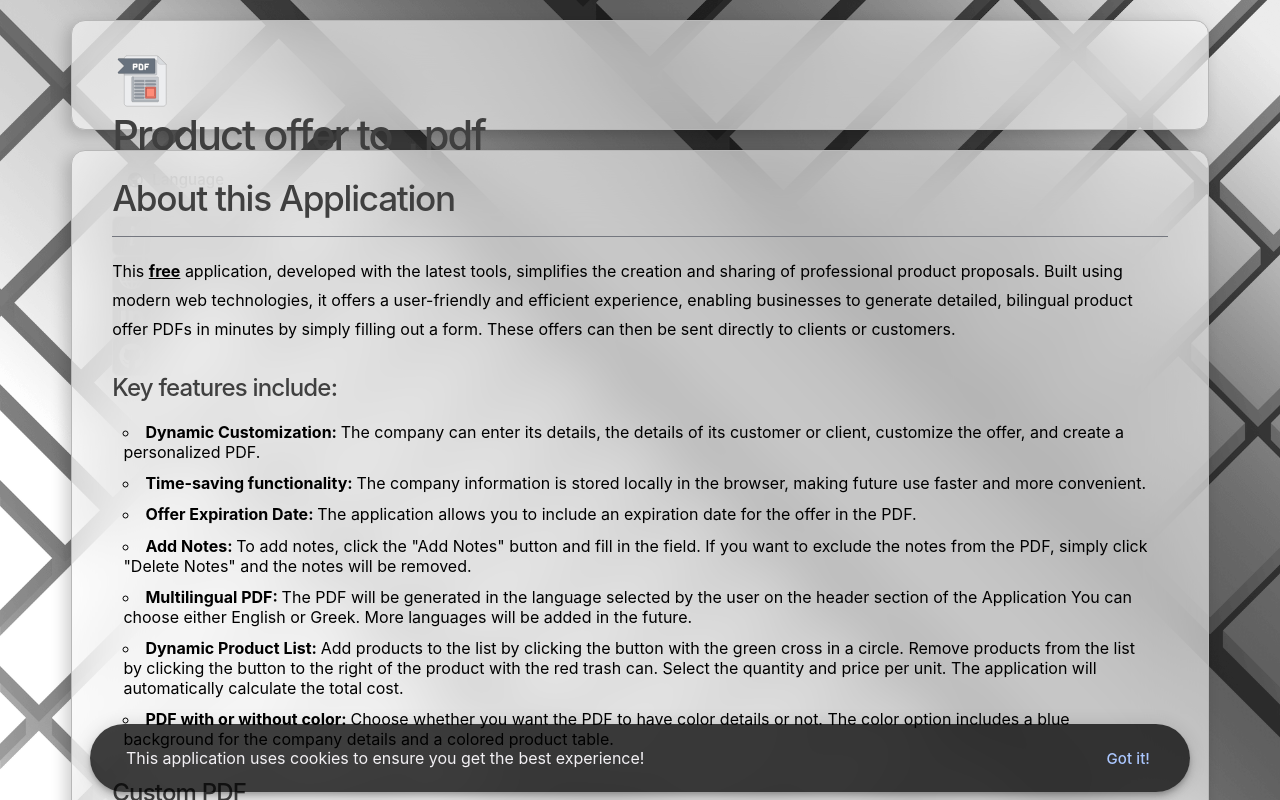
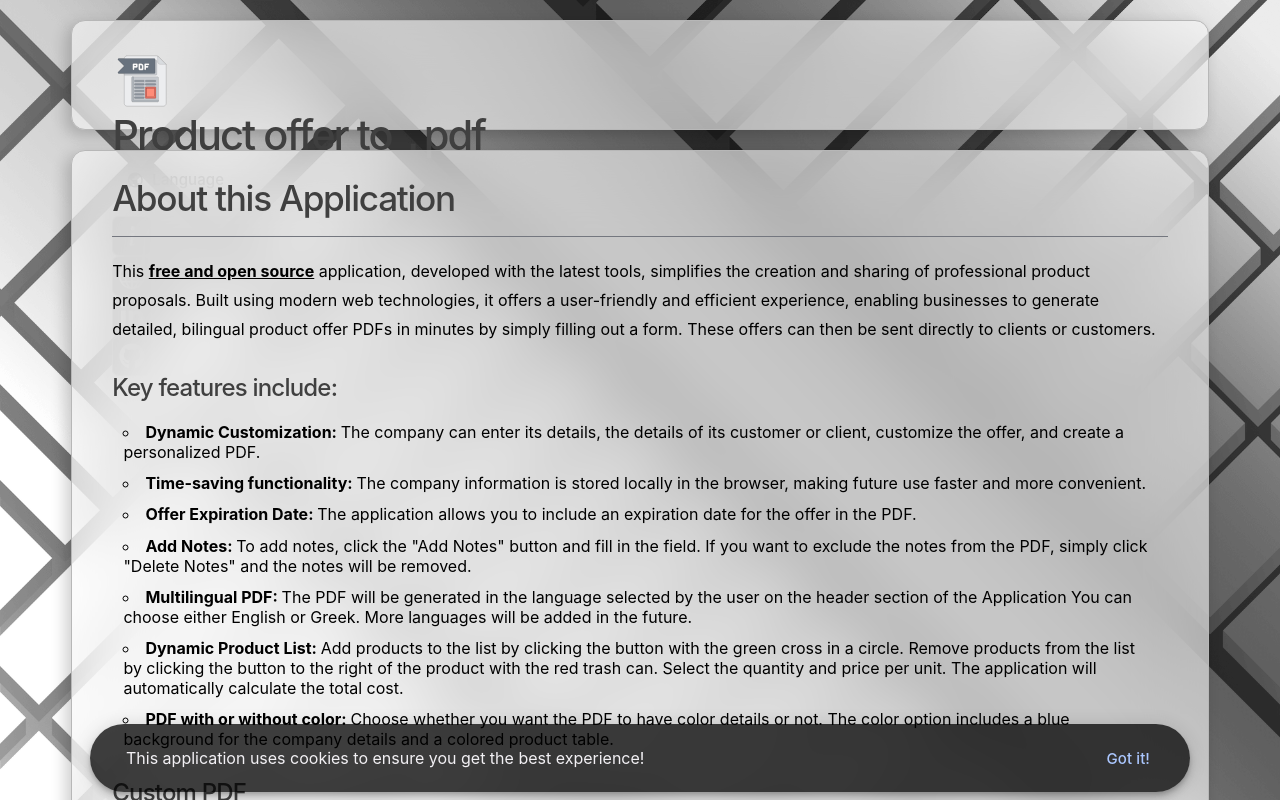
Before and after one commit to nickpolizogopoulos/product-list-offer, an Angular app: page /about in a window 1280 px wide. Shown: the top 800 px of the page. Built offline with nearby package versions, Linux system fonts and the light colour scheme.

Commit message:
Update application description to emphasize open source nature in English and Greek content

```diff
--- a/src/app/pages/about/english-content.ts
+++ b/src/app/pages/about/english-content.ts
@@ -3,7 +3,7 @@ import { type AboutContent } from "./about-types";
 export const contentEng: AboutContent = {
     pageHeader: 'About this Application',
     appDescription: `
-        This <strong><u>free</u></strong> application, developed with the latest tools,
+        This <strong><u>free and open source</u></strong> application, developed with the latest tools,
         simplifies the creation and sharing of professional product proposals.
         Built using modern web technologies, it offers a user-friendly and efficient experience,
         enabling businesses to generate detailed, bilingual product offer PDFs in minutes by simply filling out a form.
--- a/src/app/pages/about/greek-content.ts
+++ b/src/app/pages/about/greek-content.ts
@@ -3,7 +3,7 @@ import { AboutContent } from "./about-types";
 export const contentGr: AboutContent = {
     pageHeader: 'Σχετικά με την Εφαρμογή',
     appDescription: `
-        Αυτή η <strong><u>δωρεάν</u></strong> εφαρμογή, που αναπτύχθηκε με τα πιο σύγχρονα εργαλεία,
+        Αυτή η <strong><u>δωρεάν και ανοιχτού κώδικα</u></strong> εφαρμογή, που αναπτύχθηκε με τα πιο σύγχρονα εργαλεία,
         απλοποιεί τη δημιουργία και την κοινοποίηση επαγγελματικών προτάσεων προϊόντων.
         Δημιουργημένη με τη χρήση σύγχρονων τεχνολογιών web, προσφέρει μια φιλική προς τον χρήστη και αποδοτική εμπειρία,
         επιτρέποντας στις επιχειρήσεις να δημιουργούν λεπτομερή, δίγλωσσα PDF προσφορών προϊόντων μέσα σε λίγα λεπτά,
```
